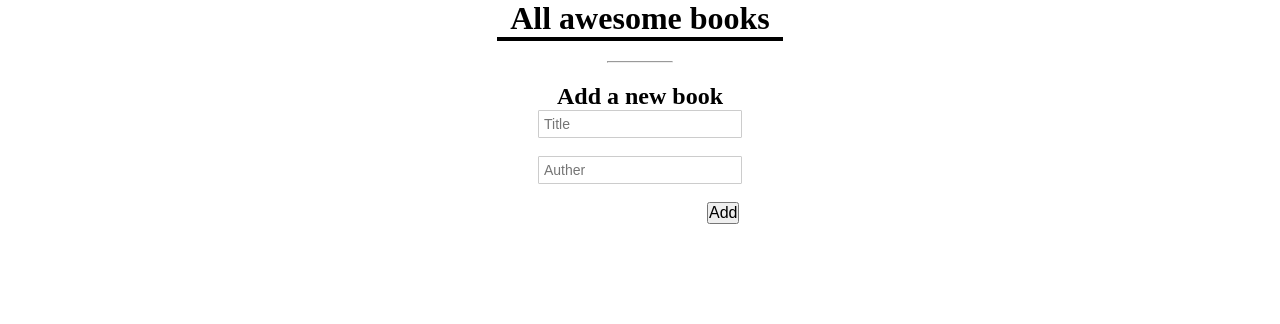
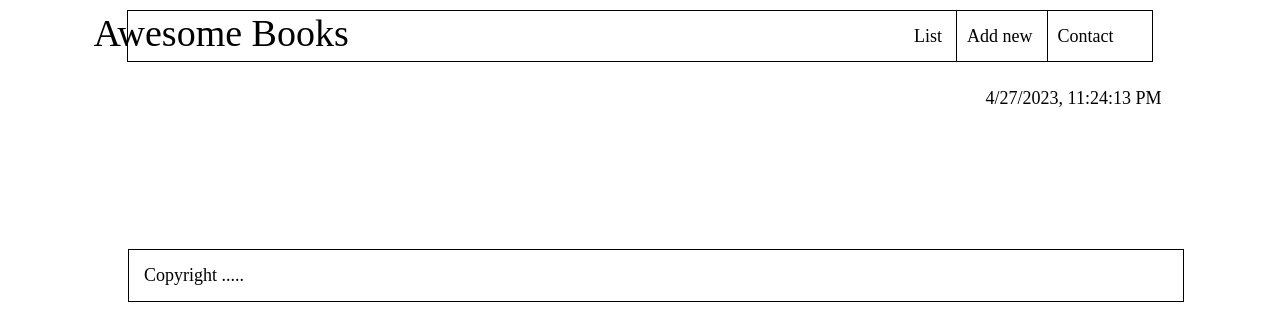
Before and after one commit to wolterbwambale/Awesome-Book, a website: page index.html in a window 1280 px wide. Drawn offline with Linux system fonts and the light colour scheme.

Commit message:
add navigation

```diff
--- a/book.css
+++ b/book.css
@@ -1,6 +1,71 @@
 * {
   margin: 0;
   padding: 0;
+}
+
+nav {
+  display: flex;
+  justify-content: flex-end;
+  margin: 10px auto;
+  border: 1px solid #000;
+  height: 50px;
+  width: 80%;
+  margin-bottom: 5%;
+}
+
+#datetime {
+  margin-left: 77%;
+  margin-top: -3%;
+  margin-bottom: 2%;
+}
+
+.logo {
+  font-size: 38px;
+  float: left;
+  margin-left: -123%;
+  margin-right: 117%;
+}
+
+.contact {
+  display: flex;
+  flex-direction: column;
+  align-items: center;
+}
+
+.contact-h {
+  padding: 3%;
+  font-size: 40px;
+  text-align: center;
+}
+
+p {
+  font-size: 18px;
+}
+
+nav ul {
+  margin: 0;
+  padding: 0;
+  list-style: none;
+  position: relative;
+}
+
+nav ul li {
+  display: inline-block;
+  list-style: none;
+}
+
+.pam {
+  border-left: 1px solid #000;
+}
+
+nav a {
+  display: block;
+  padding: 0 10px;
+  color: #000;
+  font-size: 18px;
+  line-height: 50px;
+  text-decoration: none;
+  float: right;
 }
 
 h1 {
@@ -10,7 +75,7 @@ h1 {
 #books-list {
   text-align: center;
   border: 2px solid #000;
-  width: 22%;
+  width: 77%;
   margin: auto;
 }
 
@@ -21,18 +86,23 @@ h1 {
 }
 
 #add-btn {
-  margin-left: 13%;
+  margin-left: 38%;
   font-family: Arial, sans-serif;
-  font-size: 16px;
+  font-size: 23px;
+  color: #fff;
+  border: none;
+  background: green;
+  padding: 10px;
+  border-radius: 7px;
 }
 
 input[type="text"] {
   border: 1px solid #ccc;
   border-radius: 1px;
   font-family: Arial, sans-serif;
-  font-size: 14px;
-  padding: 5px;
-  width: 15%;
+  font-size: 20px;
+  padding: 13px;
+  width: 40%;
 }
 
 input[type="text"]:focus {
@@ -47,15 +117,20 @@ input[type="text"]:focus {
 
 span {
   display: flex;
-
-  /* background-color: gray; */
   justify-content: center;
   gap: 15px;
   font-size: 16px;
 }
 
 .remove-btn {
-  margin-left: 100px;
+  margin-left: 72%;
+  padding: 4px;
+  background-color: red;
+  color: #fff;
+  border-radius: 7px;
+  border: none;
+  margin-top: 3px;
+  margin-bottom: 3px;
 }
 
 .line {
@@ -67,3 +142,27 @@ span {
 .book:nth-child(odd) {
   background-color: #d8d8d8;
 }
+
+footer {
+  border: 1px solid #000;
+  width: 80%;
+  margin: 18% auto;
+  padding: 15px;
+  position: sticky;
+  margin-left: 10%;
+  margin-top: 11%;
+  margin-bottom: 2px;
+}
+
+section {
+  display: none;
+}
+
+section.active {
+  display: block;
+}
+
+.contact ul {
+  margin-left: 10px;
+  font-size: 16px;
+}
--- a/index.html
+++ b/index.html
@@ -8,12 +8,26 @@
     <link rel="stylesheet" href="book.css">
 </head>
 <body>
+
     <header>
-            <h1>All awesome books</h1>
+
+      <nav>
+        <ul>
+          <div class="logo">Awesome Books</div>
+          <li><a href="#" data-section="Bookslist">List</a></li>
+          <li><a href="#" class="pam" data-section="Add-book">Add new</a></li>
+          <li><a href="#" class="pam" data-section="contactInfo">Contact</a></li>
+        </ul>
+      </nav>
+      <p id="datetime"></p>
     </header>
-          <div id="books-list"></div>
-            <div class="info">
-              <hr class="line"/>
+    <main>
+
+      <section id="Bookslist" >
+        <div id="books-list"></div>
+      </section>
+      <section id="Add-book">
+            <div class="info" >
               <h2>Add a new book</h2>
             <form id="add-book-form">
               <input type="text" id="title"  placeholder="Title"  required><br><br/>
@@ -21,6 +35,30 @@
               <button type="submit" id="add-btn" >Add</button>
          </form>
         </div>
+      </section>
+
+
+        <section id="contactInfo">
+          <div class="contact">
+          <h2 class="contact-h">Contact Information</h2>
+          <p>do you have any question or you want to "Hello"?<br>
+            you can reach to us</p>
+          <ul>
+            <li>our email:email@gmail.com</li>
+            <li>our phone number 0043586534422</li>
+            <li>Our address Streetname 22, 84503,City,Country</li>
+
+
+          </ul>
+        </div>
+        </section>
+
+        <footer>
+          <p id="footers">Copyright .....</p>
+        </footer>
+      </main>
+
+
        <script src="main.js"></script>
 </body>
 </html>
--- a/main.js
+++ b/main.js
@@ -51,5 +51,34 @@ class Library {
     return bookApp;
   }
 }
+
 const myLibrary = new Library();
+
+function showSection(sectionId) {
+  const sections = document.querySelectorAll('main section');
+
+  sections.forEach((section) => {
+    if (section.id === sectionId) {
+      section.classList.add('active');
+    } else {
+      section.classList.remove('active');
+    }
+  });
+}
+
+const datetimeElement = document.getElementById('datetime');
+const currentDate = new Date();
+const formattedDate = currentDate.toLocaleString();
+datetimeElement.innerHTML = ` ${formattedDate}`;
+
+function handleLinkClick(e) {
+  e.preventDefault();
+  showSection(e.target.dataset.section);
+}
+
+document.querySelectorAll('nav a').forEach((link) => {
+  link.addEventListener('click', handleLinkClick);
+});
+
+showSection('home');
 myLibrary.books();
```
